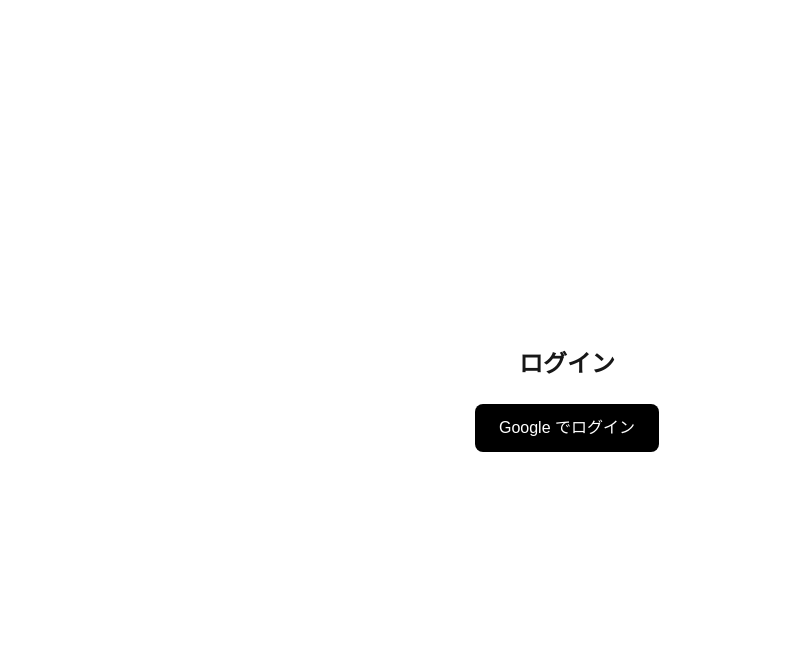
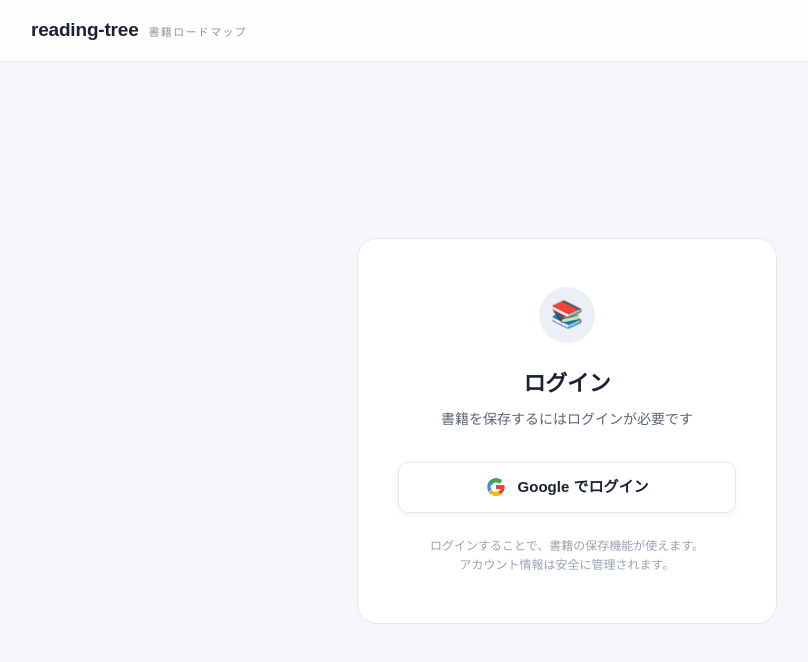
Before and after one commit to ryutaro3215/reading-tree, a Next.js app: page /login in a window 1280 px wide. Shown: the top 662 px of the page, without its empty margins (73-881 px from the left). Built offline with nearby package versions, Linux system fonts and the light colour scheme; no server answers.

Commit message:
style: redesign login page to match LP style
Co-Authored-By: Claude Sonnet 4.6 <noreply@anthropic.com>

```diff
--- a/app/login/page.tsx
+++ b/app/login/page.tsx
@@ -1,5 +1,6 @@
 "use client";
 
+import Link from "next/link";
 import { createClient } from "@/lib/supabase/client";
 
 export default function LoginPage() {
@@ -15,17 +16,188 @@ export default function LoginPage() {
 	}
 
 	return (
-		<main className="flex min-h-screen items-center justify-center">
-			<div className="flex flex-col items-center gap-6">
-				<h1 className="text-2xl font-bold">ログイン</h1>
+		<div
+			style={{
+				fontFamily: "'Noto Sans JP', 'Hiragino Kaku Gothic ProN', sans-serif",
+				color: "#1A2233",
+				background: "#F6F7FA",
+				minHeight: "100vh",
+				display: "flex",
+				flexDirection: "column",
+			}}
+		>
+			{/* Header */}
+			<header
+				style={{
+					background: "rgba(255,255,255,0.88)",
+					backdropFilter: "blur(10px)",
+					borderBottom: "1px solid #EBEDF2",
+				}}
+			>
+				<div
+					style={{
+						maxWidth: 1120,
+						margin: "0 auto",
+						padding: "16px 24px",
+						display: "flex",
+						alignItems: "baseline",
+						gap: 10,
+					}}
+				>
+					<Link href="/" style={{ textDecoration: "none", color: "inherit" }}>
+						<span
+							style={{
+								fontWeight: 700,
+								fontSize: 19,
+								letterSpacing: "-0.01em",
+							}}
+						>
+							reading‑tree
+						</span>
+					</Link>
+					<span
+						style={{
+							fontFamily: "Inter, sans-serif",
+							fontSize: 11,
+							fontWeight: 500,
+							letterSpacing: "0.12em",
+							textTransform: "uppercase",
+							color: "#8A93A6",
+						}}
+					>
+						書籍ロードマップ
+					</span>
+				</div>
+			</header>
+
+			{/* Main */}
+			<main
+				style={{
+					flex: 1,
+					display: "flex",
+					alignItems: "center",
+					justifyContent: "center",
+					padding: "40px 24px",
+				}}
+			>
+				<div
+					style={{
+						background: "#FFFFFF",
+						border: "1px solid #E4E7EE",
+						borderRadius: 20,
+						padding: "48px 40px",
+						width: "100%",
+						maxWidth: 420,
+						textAlign: "center",
+					}}
+				>
+					{/* Logo mark */}
+					<div
+						style={{
+							display: "inline-flex",
+							alignItems: "center",
+							justifyContent: "center",
+							width: 56,
+							height: 56,
+							borderRadius: "50%",
+							background: "rgba(30,58,138,0.08)",
+							marginBottom: 24,
+						}}
+					>
+						<span style={{ fontSize: 26 }}>📚</span>
+					</div>
+
+					<h1
+						style={{
+							fontSize: 22,
+							fontWeight: 700,
+							margin: "0 0 8px",
+							letterSpacing: "-0.01em",
+						}}
+					>
+						ログイン
+					</h1>
+					<p
+						style={{
+							fontSize: 14,
+							color: "#5B6577",
+							margin: "0 0 32px",
+							lineHeight: 1.6,
+						}}
+					>
+						書籍を保存するにはログインが必要です
+					</p>
+
 					<button
 						type="button"
 						onClick={handleLogin}
-					className="rounded-lg bg-black px-6 py-3 text-white hover:bg-neutral-800"
+						style={{
+							width: "100%",
+							display: "flex",
+							alignItems: "center",
+							justifyContent: "center",
+							gap: 12,
+							padding: "13px 20px",
+							borderRadius: 10,
+							border: "1px solid #E4E7EE",
+							background: "#FFFFFF",
+							cursor: "pointer",
+							fontSize: 15,
+							fontWeight: 600,
+							color: "#1A2233",
+							fontFamily: "inherit",
+							boxShadow: "0 2px 8px rgba(26,34,51,0.06)",
+							transition: "box-shadow 0.2s, border-color 0.2s",
+						}}
+						onMouseEnter={(e) => {
+							(e.currentTarget as HTMLButtonElement).style.borderColor =
+								"#1E3A8A";
+							(e.currentTarget as HTMLButtonElement).style.boxShadow =
+								"0 4px 14px rgba(26,34,51,0.10)";
+						}}
+						onMouseLeave={(e) => {
+							(e.currentTarget as HTMLButtonElement).style.borderColor =
+								"#E4E7EE";
+							(e.currentTarget as HTMLButtonElement).style.boxShadow =
+								"0 2px 8px rgba(26,34,51,0.06)";
+						}}
 					>
+						{/* Google SVG icon */}
+						<svg width="20" height="20" viewBox="0 0 48 48" aria-hidden="true">
+							<path
+								fill="#4285F4"
+								d="M44.5 20H24v8.5h11.8C34.7 33.9 29.8 37 24 37c-7.2 0-13-5.8-13-13s5.8-13 13-13c3.1 0 5.9 1.1 8.1 2.9l6.4-6.4C34.6 5.1 29.6 3 24 3 12.4 3 3 12.4 3 24s9.4 21 21 21c10.5 0 20-7.6 20-21 0-1.3-.2-2.7-.5-4z"
+							/>
+							<path
+								fill="#34A853"
+								d="M6.3 14.7l7 5.1C15 16.1 19.2 13 24 13c3.1 0 5.9 1.1 8.1 2.9l6.4-6.4C34.6 5.1 29.6 3 24 3c-7.6 0-14.2 4.6-17.7 11.7z"
+							/>
+							<path
+								fill="#FBBC05"
+								d="M24 45c5.5 0 10.6-1.9 14.5-5.1l-6.7-5.5C29.8 36 27 37 24 37c-5.7 0-10.6-3.1-11.8-7.5l-7 5.4C8.1 40.5 15.5 45 24 45z"
+							/>
+							<path
+								fill="#EA4335"
+								d="M44.5 20H24v8.5h11.8c-1.1 3-3.5 5.5-6.8 6.9l6.7 5.5C40.1 37.6 44.5 31.3 44.5 24c0-1.3-.2-2.7-.5-4z"
+							/>
+						</svg>
 						Google でログイン
 					</button>
+
+					<p
+						style={{
+							fontSize: 12,
+							color: "#9AA2B2",
+							margin: "24px 0 0",
+							lineHeight: 1.6,
+						}}
+					>
+						ログインすることで、書籍の保存機能が使えます。
+						<br />
+						アカウント情報は安全に管理されます。
+					</p>
 				</div>
 			</main>
+		</div>
 	);
 }
```
Lines whose indentation alone changed are shown as unchanged.
